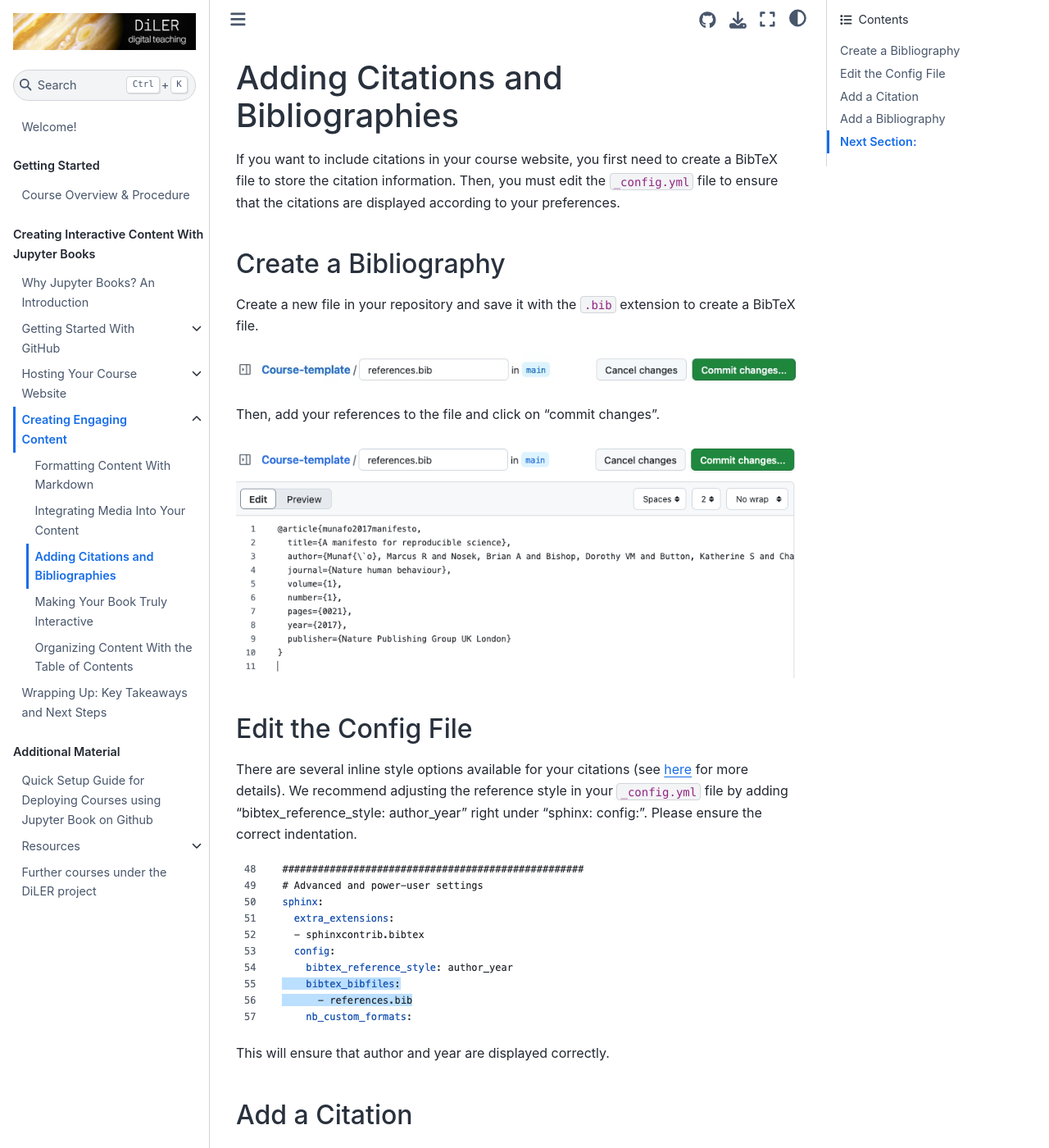
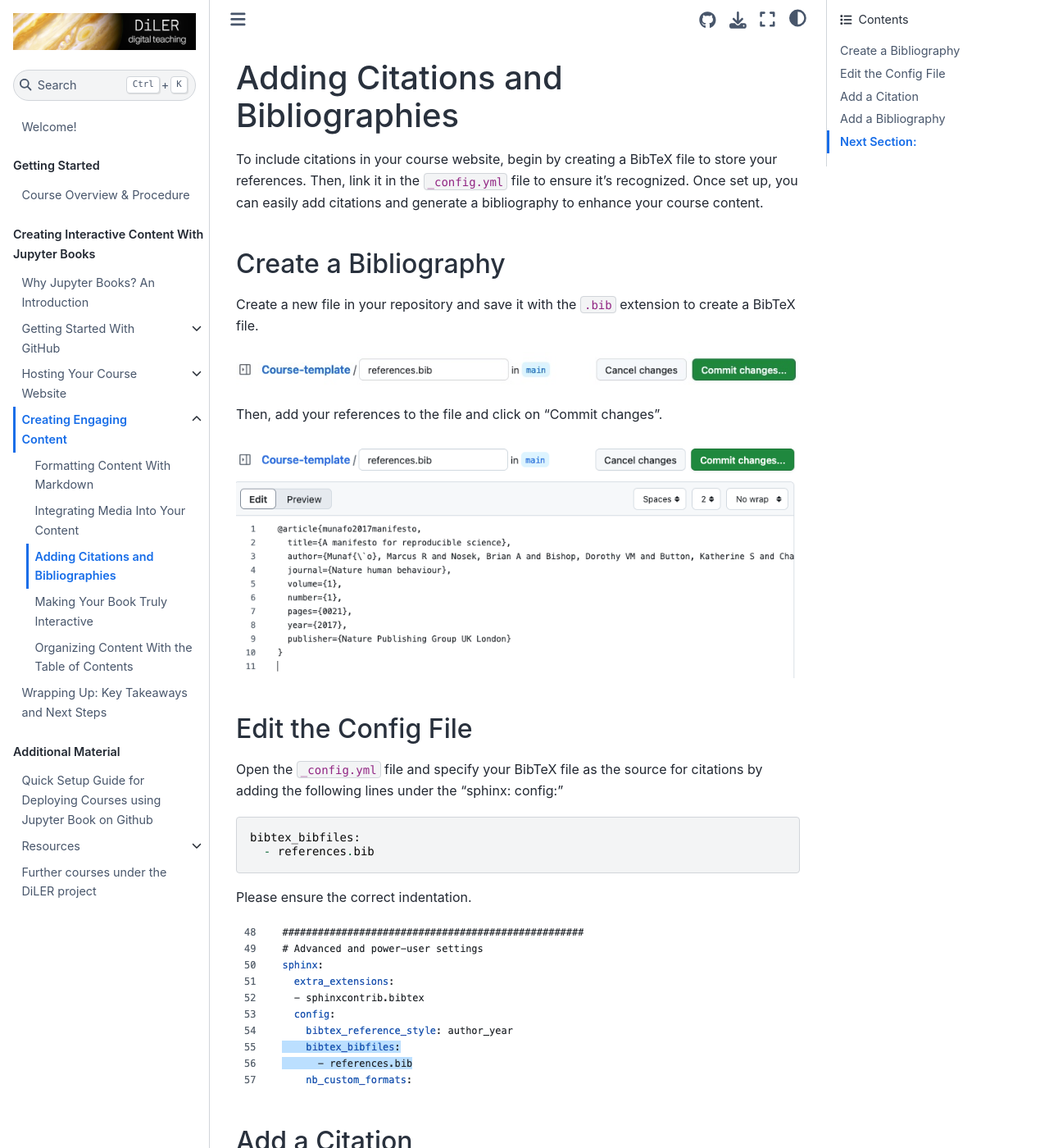
Before and after one commit to M-earnest/tutorial_jupyter_books, a Jupyter Book: the page built from content/3_create/citations.md, in a window 1280 px wide and 1400 px high. Shown: the whole window at 82% size. Built offline with Jupyter Book 1.0.4 settings and Sphinx 7.4.7 and the Sphinx Book theme 1.1.4, drawn with Linux system fonts in a browser that asks for light colours; pages that are not in the unit, such as notebooks, are missing from menus; cross-references to code outside the pages are shown as plain code.

Commit message:
Update citations.md

````diff
--- a/content/3_create/citations.md
+++ b/content/3_create/citations.md
@@ -1,6 +1,6 @@
 # Adding Citations and Bibliographies
 
-If you want to include citations in your course website, you first need to create a BibTeX file to store the citation information. Then, you must edit the `_config.yml` file to ensure that the citations are displayed according to your preferences.
+To include citations in your course website, begin by creating a BibTeX file to store your references. Then, link it in the `_config.yml` file to ensure it's recognized. Once set up, you can easily add citations and generate a bibliography to enhance your course content.
 
 ## Create a Bibliography
 
@@ -8,17 +8,21 @@ Create a new file in your repository and save it with the `.bib` extension to cr
 
 ![Image of how to name the bibtex file](../../static/bib-file-name.jpg)
 
-Then, add your references to the file and click on "commit changes".
+Then, add your references to the file and click on "Commit changes".
 
 ![Image of the newly created bibtex file with one example reference.](../../static/bib-file.png)
 
 
 ## Edit the Config File
-There are several inline style options available for your citations (see [here](https://sphinxcontrib-bibtex.readthedocs.io/en/latest/usage.html#referencing-style) for more details). We recommend adjusting the reference style in your `_config.yml` file by adding "bibtex_reference_style: author_year" right under "sphinx: config:". Please ensure the correct indentation.
 
-![Image of the config.yml file, in which the reference style is included as described.](../../static/config_bibtex.png)
+Open the `_config.yml` file and specify your BibTeX file as the source for citations by adding the following lines under the "sphinx: config:"
+```
+bibtex_bibfiles:
+  - references.bib
+```
+Please ensure the correct indentation.
 
-This will ensure that author and year are displayed correctly.
+![Image of the config.yml file, in which the BibTeX file is included as described.](../../static/config_bibtex.png)
 
 ## Add a Citation
 Now, you can include your citations into your text. Here is an example:
@@ -44,6 +48,7 @@ At the end of this page, you will see an example bibliography.
 In the next section, you will learn how to integrate feedback questions.
 
 ----
+
 **References**
 ```{bibliography}
 ```
````
